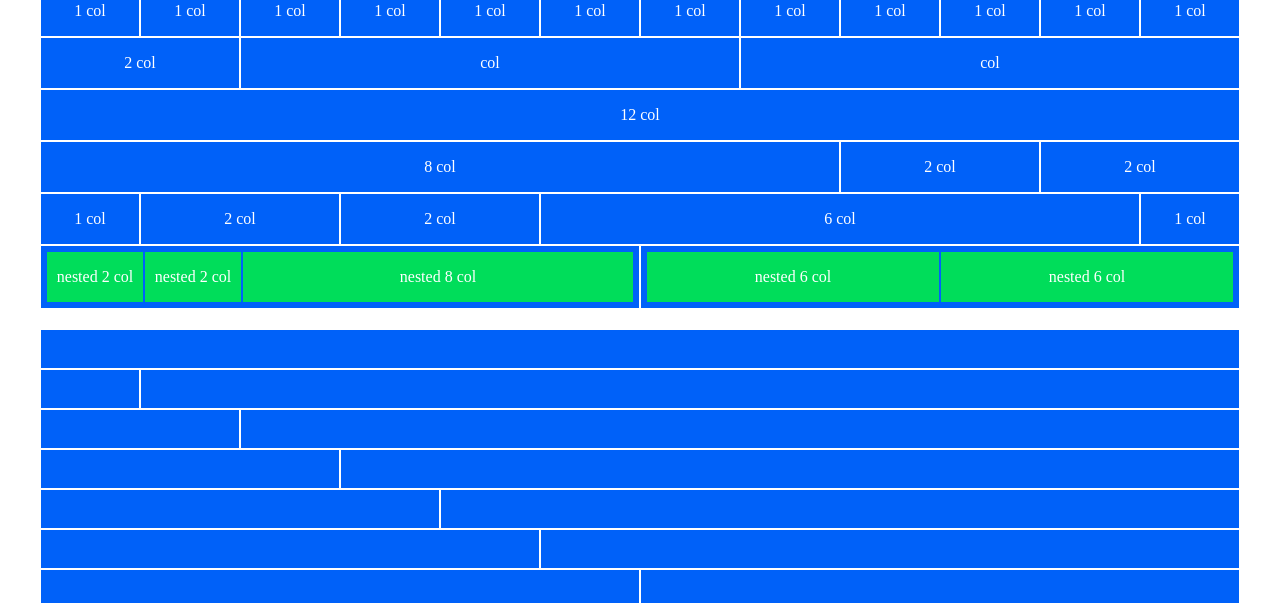
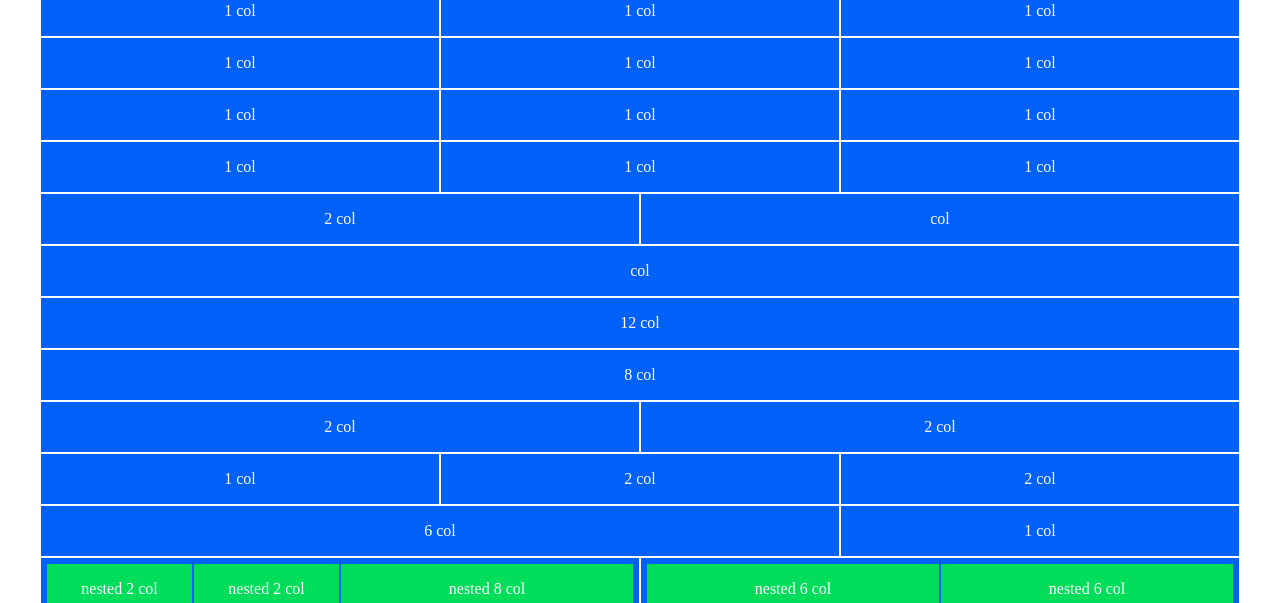
Before and after one commit to MEMiceli/html-css-12bool, a plain HTML site: page index.html in a window 1280 px wide. Shown: the part 72-675 px from the top of the page. Drawn offline with Linux system fonts and the light colour scheme.

Commit message:
primi movimenti

```diff
--- a/index.html
+++ b/index.html
@@ -14,51 +14,51 @@
         <header>
             <h1>Esercizio per casa</h1>
             <div class="row">
-                <div class="col-1">
+                <div class="col-1 col-sm-4">
                     <div class="box">1 col</div>
                 </div>
-                <div class="col-1">
+                <div class="col-1 col-sm-4">
                     <div class="box">1 col</div>
                 </div>
-                <div class="col-1">
+                <div class="col-1 col-sm-4">
                     <div class="box">1 col</div>
                 </div>
-                <div class="col-1">
+                <div class="col-1 col-sm-4">
                     <div class="box">1 col</div>
                 </div>
-                <div class="col-1">
+                <div class="col-1 col-sm-4">
                     <div class="box">1 col</div>
                 </div>
-                <div class="col-1">
+                <div class="col-1 col-sm-4">
                     <div class="box">1 col</div>
                 </div>
-                <div class="col-1">
+                <div class="col-1 col-sm-4">
                     <div class="box">1 col</div>
                 </div>
-                <div class="col-1">
+                <div class="col-1 col-sm-4">
                     <div class="box">1 col</div>
                 </div>
-                <div class="col-1">
+                <div class="col-1 col-sm-4">
                     <div class="box">1 col</div>
                 </div>
-                <div class="col-1">
+                <div class="col-1 col-sm-4">
                     <div class="box">1 col</div>
                 </div>
-                <div class="col-1">
+                <div class="col-1 col-sm-4">
                     <div class="box">1 col</div>
                 </div>
-                <div class="col-1">
+                <div class="col-1 col-sm-4">
                     <div class="box">1 col</div>
                 </div>
             </div>
             <div class="row">
-                <div class="col-2">
+                <div class="col-2 col-sm-6">
                     <div class="box">2 col</div>
                     </div>
-                <div class="col-5">
+                <div class="col-5 col-sm-6">
                     <div class="box">col</div>
                 </div>
-                <div class="col-5">
+                <div class="col-5 col-sm-12">
                     <div class="box">col</div>
                 </div>
             </div>
@@ -68,30 +68,30 @@
                 </div>
             </div>
             <div class="row">
-                <div class="col-8">
+                <div class="col-8 col-sm-12">
                     <div class="box"> 8 col</div>
                 </div>
-                <div class="col-2">
+                <div class="col-2 col-sm-6">
                     <div class="box"> 2 col</div>
                 </div>
-                <div class="col-2">
+                <div class="col-2 col-sm-6">
                     <div class="box"> 2 col</div>
                 </div>
             </div>
             <div class="row">
-                <div class="col-1">
+                <div class="col-1 col-sm-4">
                     <div class="box">1 col</div>
                 </div>
-                <div class="col-2">
+                <div class="col-2 col-sm-4">
                     <div class="box">2 col</div>
                 </div>
-                <div class="col-2">
+                <div class="col-2 col-sm-4">
                     <div class="box">2 col</div>
                 </div>
-                <div class="col-6">
+                <div class="col-6 col-sm-8">
                     <div class="box">6 col</div>
                 </div>
-                <div class="col-1">
+                <div class="col-1 col-sm-4">
                     <div class="box">1 col</div>
                 </div>
             </div>
@@ -99,9 +99,9 @@
             <div class="row">
                 <div class="col-6">
                     <div class="box row">
-                        <div class="col-2 green"><div class="box-nested">nested 2 col</div></div>
-                        <div class="col-2 green"><div class="box-nested">nested 2 col</div></div>
-                        <div class="col-8 green"><div class="box-nested">nested 8 col</div></div>
+                        <div class="col-2 col-sm-3"><div class="box-nested">nested 2 col</div></div>
+                        <div class="col-2 col-sm-3"><div class="box-nested">nested 2 col</div></div>
+                        <div class="col-8 col-sm-6"><div class="box-nested">nested 8 col</div></div>
                     </div>
                 </div>
                 <div class="col-6">
@@ -120,42 +120,42 @@
                 </div>
             </div>
             <div class="row">
-                <div class="col-1">
+                <div class="col-1 col-sm-6">
                     <div class="box"></div>
                 </div>
-                <div class="col-11">
+                <div class="col-11 col-sm-6">
                     <div class="box"></div>
                 </div>
             </div>
             <div class="row">
-                <div class="col-2">
+                <div class="col-2 col-sm-6">
                     <div class="box"></div>
                 </div>
-                <div class="col-10">
+                <div class="col-10 col-sm-6">
                     <div class="box"></div>
                 </div>
             </div>
             <div class="row">
-                <div class="col-3">
+                <div class="col-3 col-sm-6">
                     <div class="box"></div>
                 </div>
-                <div class="col-9">
+                <div class="col-9 col-sm-6">
                     <div class="box"></div>
                 </div>
             </div>
             <div class="row">
-                <div class="col-4">
+                <div class="col-4 col-sm-6">
                     <div class="box"></div>
                 </div>
-                <div class="col-8">
+                <div class="col-8 col-sm-6">
                     <div class="box"></div>
                 </div>
             </div>
             <div class="row">
-                <div class="col-5">
+                <div class="col-5 col-sm-6">
                     <div class="box"></div>
                 </div>
-                <div class="col-7">
+                <div class="col-7 col-sm-6">
                     <div class="box"></div>
                 </div>
             </div>
@@ -172,57 +172,57 @@
         <footer>
             <h1>Offset</h1>
             <div class="row">
-                <div class="col-1 col-offset-11">
+                <div class="col-1 col-offset-11 col-sm-6 col-sm-offset-6">
                     <div class="box"></div>
                 </div>
             </div>
             <div class="row">
-                <div class="col-2 col-offset-10">
+                <div class="col-2 col-offset-10 col-sm-6 col-sm-offset-6">
                     <div class="box"></div>
                 </div>
             </div>
             <div class="row">
-                <div class="col-3 col-offset-9">
+                <div class="col-3 col-offset-9 col-sm-6 col-sm-offset-6">
                     <div class="box"></div>
                 </div>
             </div>
             <div class="row">
-                <div class="col-4 col-offset-8">
+                <div class="col-4 col-offset-8 col-sm-6 col-sm-offset-6">
                     <div class="box"></div>
                 </div>
             </div>
             <div class="row">
-                <div class="col-5 col-offset-7">
+                <div class="col-5 col-offset-7 col-sm-6 col-sm-offset-6">
                     <div class="box"></div>
                 </div>
             </div>
             <div class="row">
-                <div class="col-6 col-offset-6">
+                <div class="col-6 col-offset-6 col-sm-6 col-sm-offset-6">
                     <div class="box"></div>
                 </div>
             </div>
             <div class="row">
-                <div class="col-7 col-offset-5">
+                <div class="col-7 col-offset-5 col-sm-6 col-sm-offset-6">
                     <div class="box"></div>
                 </div>
             </div>
             <div class="row">
-                <div class="col-8 col-offset-4">
+                <div class="col-8 col-offset-4 col-sm-6 col-sm-offset-6">
                     <div class="box"></div>
                 </div>
             </div>
             <div class="row">
-                <div class="col-9 col-offset-3">
+                <div class="col-9 col-offset-3 col-sm-6 col-sm-offset-6">
                     <div class="box"></div>
                 </div>
             </div>
             <div class="row">
-                <div class="col-10 col-offset-2">
+                <div class="col-10 col-offset-2 col-sm-6 col-sm-offset-6">
                     <div class="box"></div>
                 </div>
             </div>
             <div class="row">
-                <div class="col-11 col-offset-1">
+                <div class="col-11 col-offset-1 col-sm-6 col-sm-offset-6">
                     <div class="box"></div>
                 </div>
             </div>
```
